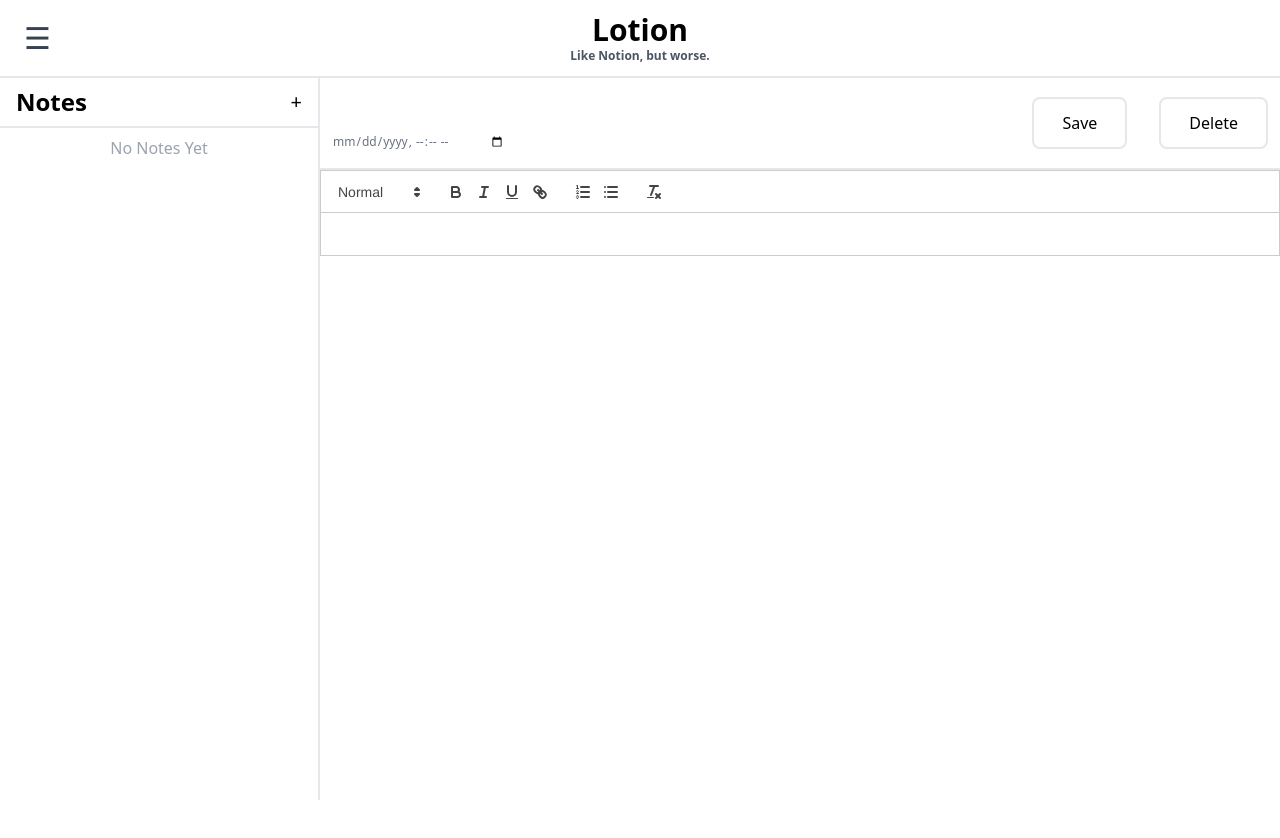
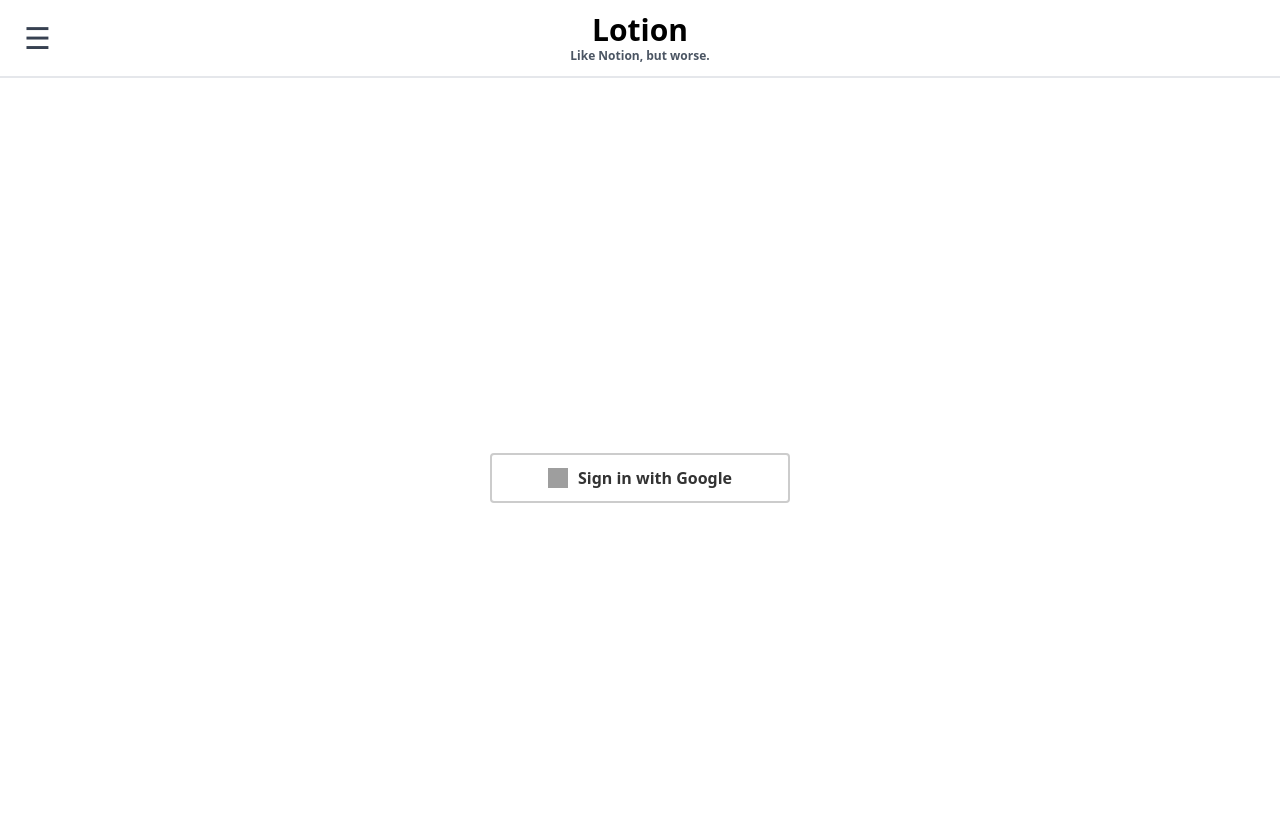
Before and after one commit to syrilj/Lotion, a React (Create React App) app: page /notes/1/edit in a window 1280 px wide. Shown: the top 838 px of the page. Before the commit the page ends 800 px from the top, so only its background shows below. Built offline with nearby package versions, Linux system fonts and the light colour scheme; grey boxes are pictures that could not be loaded.

Commit message:
login fix

```diff
--- a/package.json
+++ b/package.json
@@ -8,12 +8,14 @@
     "@testing-library/jest-dom": "^5.16.5",
     "@testing-library/react": "^13.4.0",
     "@testing-library/user-event": "^13.5.0",
+    "axios": "^1.3.4",
     "cors": "^2.8.5",
     "dotenv": "^16.0.3",
     "express": "^4.18.2",
     "gapi-script": "^1.2.0",
     "google-auth-library": "^8.7.0",
     "jsonwebtoken": "^9.0.0",
+    "jwt-decode": "^3.1.2",
     "nodemon": "^2.0.21",
     "react": "^18.2.0",
     "react-dom": "^18.2.0",
--- a/public/index.html
+++ b/public/index.html
@@ -24,6 +24,7 @@
     <title>Lotion</title>
   </head>
   <body>
+
     <noscript>You need to enable JavaScript to run this app.</noscript>
     <div id="root"></div>
     <!--
--- a/src/components/login.jsx
+++ /dev/null
@@ -1,47 +0,0 @@
-import React, { useState } from "react";
-import { GoogleLogin } from '@react-oauth/google';
-import { useNavigate } from 'react-router-dom';
-
-const client_id = "572348176466-51fd22tl7u7gcp26b0bcmrhj0rh08g3f.apps.googleusercontent.com"; // replace with your client ID
-
-function Login() {
-  const [loggedIn, setLoggedIn] = useState(false);
-  const navigate = useNavigate();
-
-
-  const handleLogin = (credentialResponse) => {
-    // handle the credentialResponse returned by GoogleLogin
-    console.log(credentialResponse);
-    setLoggedIn(true);
-    navigate('/');
-  };
-
-  const handleLoginError = (error) => {
-    // handle login errors
-    console.log(error);
-    setLoggedIn(false);
-  };
-
-  return (
-    <div id="signInButton">
-      {!loggedIn && (
-        <GoogleLogin
-          client_id={client_id}
-          buttonText="Login"
-          onSuccess={handleLogin}
-          onFailure={handleLoginError}
-          cookiePolicy={'single_host_origin'}
-          isSignedIn={true}
-          useOneTap
-        />
-      )}
-      {loggedIn && (
-        <div>
-          <p>You are logged in!</p>
-        </div>
-      )}
-    </div>
-  );
-}
-
-export default Login;
--- a/src/components/logout.jsx
+++ /dev/null
@@ -1,31 +0,0 @@
-import React, { useState } from "react";
-import { GoogleOAuthProvider, googleLogout } from '@react-oauth/google';
-
-const client_id = "572348176466-51fd22tl7u7gcp26b0bcmrhj0rh08g3f.apps.googleusercontent.com"; // replace with your client ID
-const redirect_uri = "http://localhost:3000"; // replace with your redirect URI
-
-function Logout() {
-  const [currentUser, setCurrentUser] = useState(null);
-
-  const onSuccess = () => {
-    setCurrentUser(null);
-  };
-
-  return (
-    <GoogleOAuthProvider client_id={client_id} redirectUri={redirect_uri}>
-      {currentUser ? (
-        <div>
-          <p>Logged in as {currentUser.name}</p>
-          <googleLogout
-            buttonText="Logout"
-            onLogoutSuccess={onSuccess}
-          />
-        </div>
-      ) : (
-        <p>You are not logged in</p>
-      )}
-    </GoogleOAuthProvider>
-  );
-}
-
-export default Logout;
--- a/src/index.css
+++ b/src/index.css
@@ -10,3 +10,49 @@
     padding: 0;
   }
 }
+.LoginPage {
+  text-align: center;
+}
+
+.LoginPage-header {
+  background-color: #ffffff;
+  min-height: 100vh;
+  display: flex;
+  flex-direction: column;
+  align-items: center;
+  justify-content: center;
+  font-size: calc(10px + 2vmin);
+  color: white;
+}
+
+.LoginPage-link {
+  color: #61dafb;
+}
+
+.button-login {
+  display: flex;
+  align-items: center;
+  justify-content: center;
+  height: 50px;
+  width: 300px;
+  background-color: #fff;
+  border: 2px solid #ccc;
+  border-radius: 4px;
+  color: #333;
+  cursor: pointer;
+  font-size: 16px;
+  font-weight: bold;
+  transition: all 0.3s ease;
+}
+
+.button-login:hover {
+  background-color: #ccc;
+  color: #fff;
+  border-color: #aaa;
+}
+
+.button-login img {
+  width: 24px;
+  height: 24px;
+  margin-right: 10px;
+}
--- a/src/index.js
+++ b/src/index.js
@@ -3,11 +3,12 @@
 import './index.css';
 import App from './App';
 import reportWebVitals from './reportWebVitals';
+import { GoogleOAuthProvider } from '@react-oauth/google';
 
 const root = ReactDOM.createRoot(document.getElementById('root'));
 root.render(
   <React.StrictMode>
-    <App />
+   <GoogleOAuthProvider clientId="572348176466-51fd22tl7u7gcp26b0bcmrhj0rh08g3f.apps.googleusercontent.com"><App /></GoogleOAuthProvider>
   </React.StrictMode>
 );
 
--- a/src/pages/Layout.jsx
+++ b/src/pages/Layout.jsx
@@ -1,32 +1,35 @@
-import { Outlet, useNavigate } from "react-router-dom"
-import Header from "../components/Header"
-import Sidebar from "../components/Sidebar"
-import { useState, useEffect } from "react"
+import { Outlet, useNavigate } from "react-router-dom";
+import Header from "../components/Header";
+import Sidebar from "../components/Sidebar";
+import LoginPage from "../pages/LoginPage";
+import { useState, useEffect } from "react";
 
 const Layout = () => {
-
   // get notes from local storage
-  const [notes, setNotes] = useState(JSON.parse(localStorage.getItem('notes')) || []);
+  const [notes, setNotes] = useState(
+    JSON.parse(localStorage.getItem("notes")) || []
+  );
   const [sidebarOpen, setSidebarOpen] = useState(true);
+  const [loggedIn, setLoggedIn] = useState(false); // add a state variable for login status
 
   // update notes in local storage whenever the notes state changes
   useEffect(() => {
-    localStorage.setItem('notes', JSON.stringify(notes));
+    localStorage.setItem("notes", JSON.stringify(notes));
   }, [notes]);
 
   let navigate = useNavigate();
 
   // add a new note to the notes state
   const handleAddNote = () => {
-    const savedNotes = JSON.parse(localStorage.getItem('notes')) || [];
-    const newNote = { title: 'Untitled', text: '', html: '', time: ''};
-    const updatedNotes = [ newNote, ...savedNotes];
+    const savedNotes = JSON.parse(localStorage.getItem("notes")) || [];
+    const newNote = { title: "Untitled", text: "", html: "", time: "" };
+    const updatedNotes = [newNote, ...savedNotes];
     setNotes(updatedNotes);
     navigate(`/notes/1`);
-  }
+  };
 
   const handleNoteChange = (htmlEdit, id, textEdit, titleEdit, timeEdit) => {
-    const savedNotes = JSON.parse(localStorage.getItem('notes')) || [];
+    const savedNotes = JSON.parse(localStorage.getItem("notes")) || [];
     const updatedNotes = savedNotes.map((note, index) => {
       if (index === id - 1) {
         return {
@@ -34,37 +37,51 @@
           text: textEdit,
           title: titleEdit,
           time: timeEdit,
-          html: htmlEdit
-        }
+          html: htmlEdit,
+        };
       }
       return note;
     });
     setNotes(updatedNotes);
-  }
+  };
 
   const handleToggleSidebar = () => {
     setSidebarOpen(!sidebarOpen);
   };
 
+  const handleLogin = () => {
+    setLoggedIn(true);
+  };
+
+
 
   return (
     <div className="flex flex-col h-screen">
       <Header onToggleSidebar={handleToggleSidebar} />
+      {loggedIn ? (
         <div className="flex-1 grid grid-cols-4">
           {sidebarOpen && (
-          <Sidebar className="flex-grow" onAddNote={handleAddNote} notes={notes} />
+            <Sidebar
+              className="flex-grow"
+              onAddNote={handleAddNote}
+              notes={notes}
+            />
           )}
-        {sidebarOpen ?
+          {sidebarOpen ? (
             <div className="col-span-3">
               <Outlet context={[notes, handleNoteChange]} />
-        </div>:
+            </div>
+          ) : (
             <div className="col-span-4">
               <Outlet context={[notes, handleNoteChange]} />
-        </div>}
+            </div>
+          )}
+        </div>
+      ) : (
+        <LoginPage onLogin={handleLogin} />
+      )}
+    </div>
+  );
+};
 
-      </div>
-    </div>
-  )
-}
-
-export default Layout
+export default Layout;
--- a/src/pages/LoginPage.jsx
+++ b/src/pages/LoginPage.jsx
@@ -1,41 +1,61 @@
-import React, { useState } from "react";
-import { GoogleOAuthProvider } from '@react-oauth/google';
-import LoginButton from "../components/login";
-import LogoutButton from "../components/logout";
-import { Helmet } from 'react-helmet';
+import { useState } from "react";
+import { GoogleLogin } from "@react-oauth/google";
+import jwt_decode from "jwt-decode";
+import { useGoogleLogin } from "@react-oauth/google";
+import axios from "axios";
+import "../index.css";
+import { useNavigate } from "react-router-dom";
 
-const client_id = '572348176466-51fd22tl7u7gcp26b0bcmrhj0rh08g3f.apps.googleusercontent.com'; // replace with your client ID
-const redirect_uri = "http://localhost:3000"; // replace with your redirect URI
+function LoginPage(props) {
+  const [user, setUser] = useState(null); // state to store user information
+  const navigate = useNavigate(); // hook to navigate to a new page
 
-function LoginPage() {
-  const [currentUser, setCurrentUser] = useState(null);
+  const login = useGoogleLogin({
+    onSuccess: async (response) => {
+      try {
+        const res = await axios.get(
+          "https://www.googleapis.com/oauth2/v3/userinfo",
+          {
+            headers: {
+              Authorization: `Bearer ${response.access_token}`,
+            },
+          }
+        );
 
-  const handleLoginSuccess = (credentialResponse) => {
-    setCurrentUser(credentialResponse);
-  };
+        setUser(res.data); // set user information in the state
+        props.onLogin(); // notify the parent component that the user has logged in
 
-  const handleLogoutSuccess = () => {
-    setCurrentUser(null);
-  };
+      } catch (err) {
+        console.log(err);
+      }
+    },
+  });
 
-  return (
-    <div className='LoginPage'>
-        <Helmet>
-        <meta name="referrer" content="no-referrer-when-downgrade" />
-      </Helmet>
-      <GoogleOAuthProvider client_id={client_id} redirectUri={redirect_uri}>
-        {currentUser ? (
+  if (user) {
+    return (
+      <div className="LoginPage">
+        <header className="LoginPage-header">
           <div>
-            <p>Welcome, {currentUser.profile.name}!</p>
-            <LogoutButton onSuccess={handleLogoutSuccess} />
+            <p>Welcome, {user.name}!</p>
+            <img src={user.picture} alt={user.name} />
           </div>
-        ) : (
-          <LoginButton onSuccess={handleLoginSuccess} />
-        )}
-      </GoogleOAuthProvider>
-    </div>
-  );
+        </header>
+      </div>
+    );
+  } else {
+    return (
+      <div className="LoginPage">
+        <header className="LoginPage-header">
+        <button className="button-login" onClick={login}>
+  <img src="https://www.freepnglogos.com/uploads/google-logo-png/google-logo-png-google-icon-logo-png-transparent-svg-vector-bie-supply-14.png" alt="Google logo" style={{width: '20px', height: '20px', marginRight: '10px'}} />
+  Sign in with Google
+</button>
+
+
+        </header>
+      </div>
+    );
+  }
 }
 
-
 export default LoginPage;
```
Also changed, not shown: 1 other file (tests, documents, lock files or other folders). Lines whose indentation alone changed are shown as unchanged.
